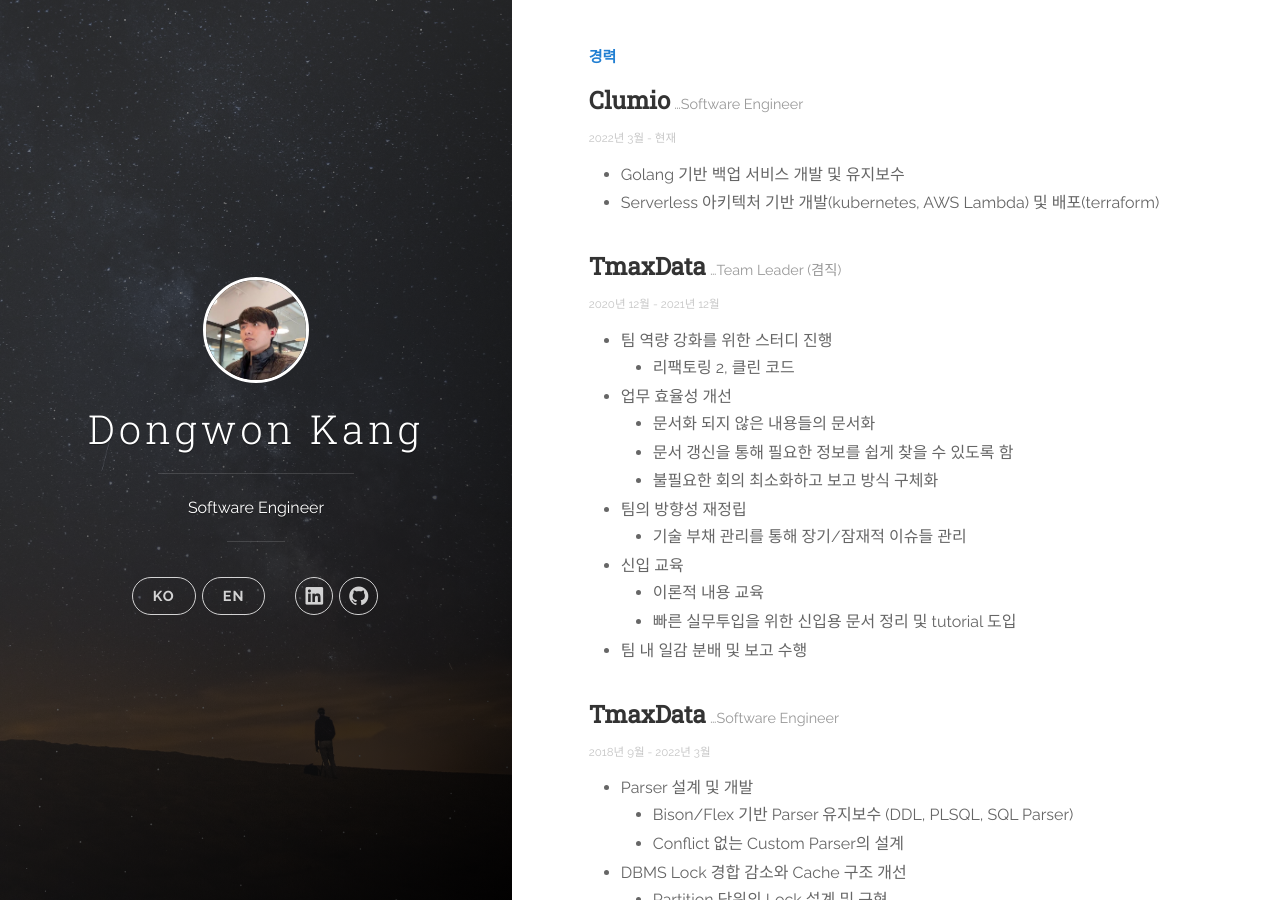
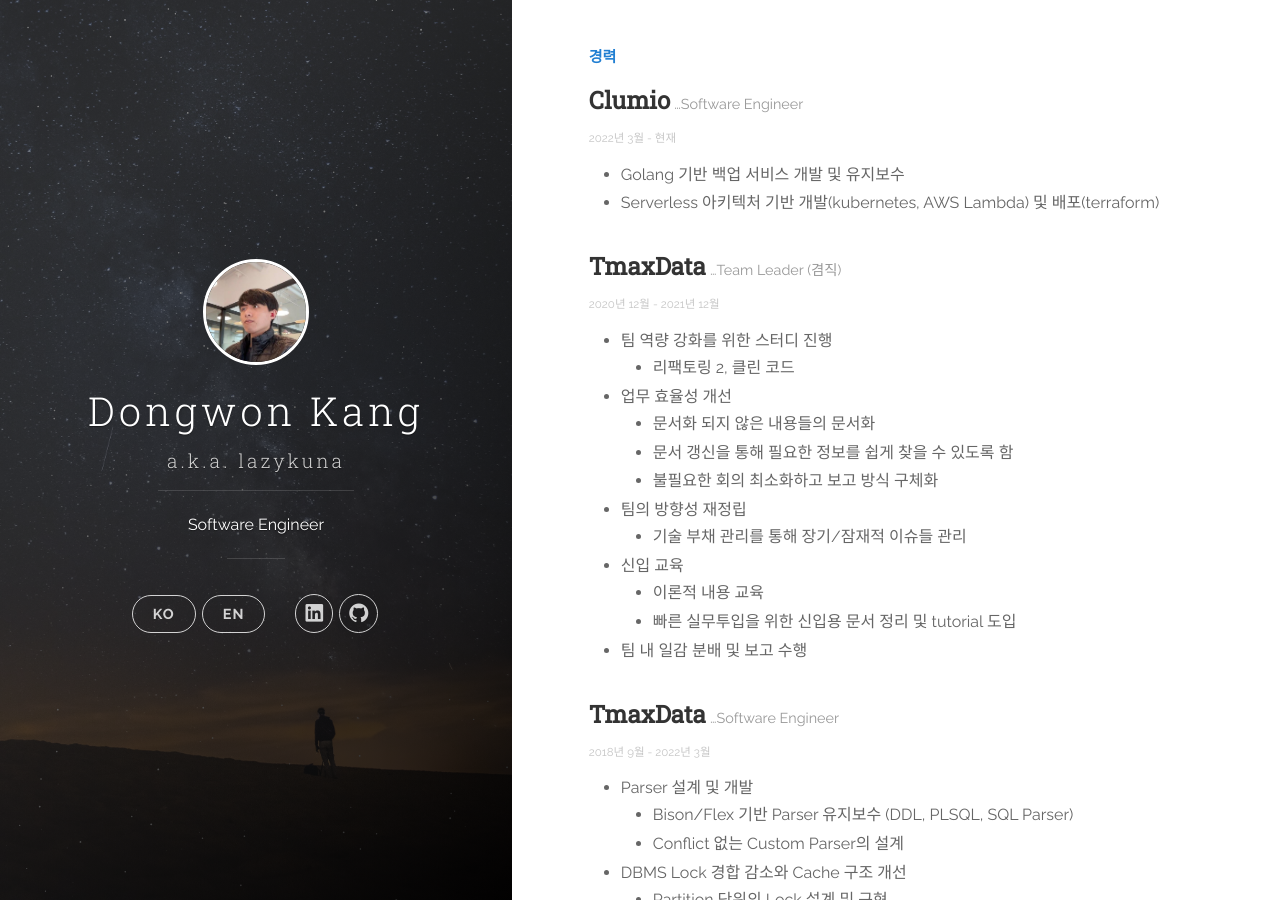
Before and after one commit to kuna/kuna.github.io, a Jekyll site: the page built from index.html, in a window 1280 px wide and 900 px high. Built offline with Jekyll 4.4.1, drawn with Linux system fonts in a browser that asks for light colours; nearby versions of some CDN libraries.

Commit message:
Added nickname in header

```diff
--- a/_includes/header.html
+++ b/_includes/header.html
@@ -30,6 +30,9 @@
           -->
 
           <h1 class="panel-cover__title panel-title">{{ site.data.profile.profile.name }}</h1>
+          {% if site.data.profile.profile.nickname %}
+          <h2 class="panel-cover__title panel-subtitle">{{ site.data.profile.profile.nickname }}</h2>
+          {% endif %}
         </a>
         <hr class="panel-cover__divider">
         <p class="panel-cover__description">{{ site.data.profile.profile.description }}</p>
```
